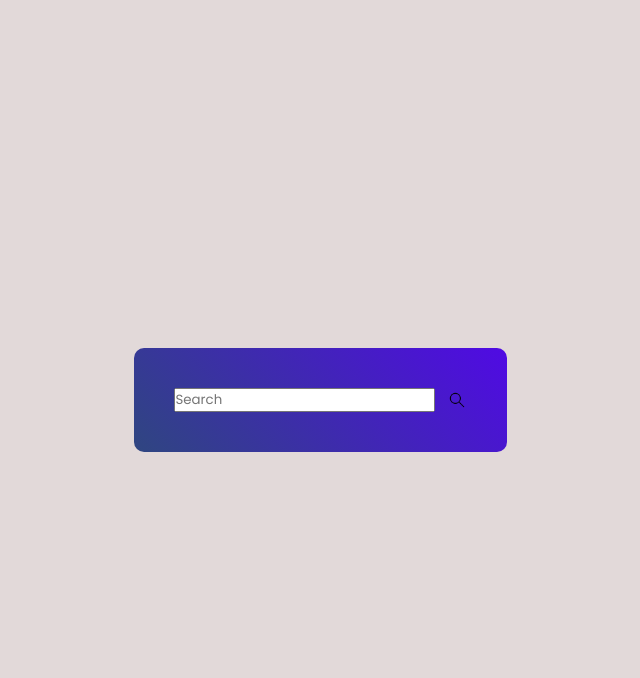
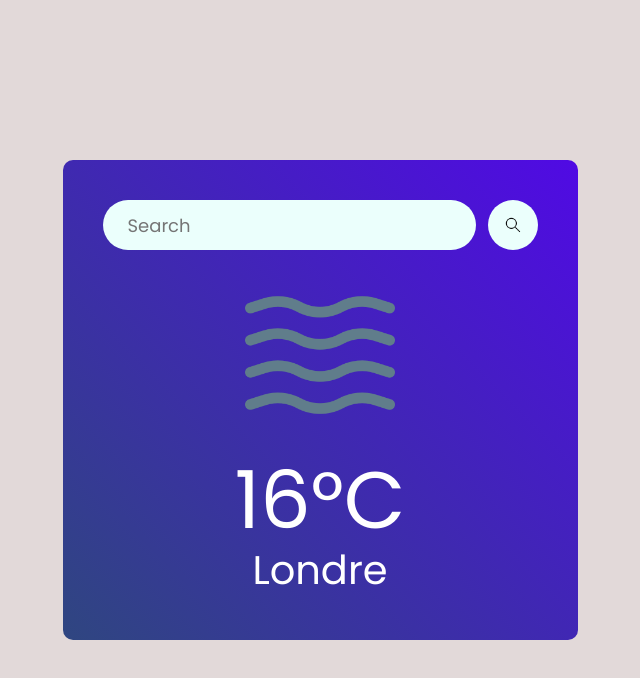
Before and after one commit to HugoBoyer/AppMeteo, a React (Vite) app: page / in a window 1280 px wide. Shown: the top 678 px of the page, without its empty margins (320-960 px from the left). Built offline with nearby package versions, Linux system fonts and the light colour scheme.

Commit message:
ajout des balise p dans Meteo.jsx et ajout de l'icon meteo dans Meteo.jsx

```diff
--- a/src/components/Meteo.css
+++ b/src/components/Meteo.css
@@ -14,8 +14,36 @@
     gap: 12px;
 }
 
-img {
-    width: 20px;
-    height: 20px;
+.search-bar input {
+    height: 50px;
+    border: none;
+    outline: none;
+    border-radius:  40px;
+    padding-left:  25px;
+    color: #626262;
+    font-size:  18px;
+    background: #ebfffc;
+}
 
+.search-bar img {
+    width: 50px;
+    padding: 15px;
+    border-radius: 50%;
+    background: #ebfffc;
+    cursor: pointer;
 }
+
+.meteo-icon {
+    width: 150px;
+    margin: 30px 0;
+}
+
+.temperature {
+    color: #fff;
+    font-size: 80px;
+    line-height: 1;
+}
+.location {
+    color: #fff;
+    font-size: 40px;
+}
--- a/src/components/Meteo.jsx
+++ b/src/components/Meteo.jsx
@@ -1,6 +1,15 @@
 import React from 'react'
 import "./Meteo.css"
 import search from "../assets/chercher.png"
+import brume_icon from "../assets/brume.png"
+import drizzle_icon from "../assets/drizzle.png"
+import neigeux_icon from "../assets/neigeux.png"
+import nuageux_icon from "../assets/nuageux.png"
+import pluvieux_icon from "../assets/pluvieux.png"
+import soleil_icon from "../assets/soleil.png"
+import temps_icon from "../assets/temps.png"
+import vent_icon from "../assets/vent.png"
+
 
 const Meteo = () => {
   return (
@@ -9,6 +18,9 @@ const Meteo = () => {
             <input type="text" placeholder='Search'/>
             <img src={search} alt=""/>
         </div>
+        <img src={brume_icon} alt="" className='meteo-icon'/>
+        <p className='temperature'>16°C</p>
+        <p className='location'>Londre</p>
     </div>
   )
 }
```
